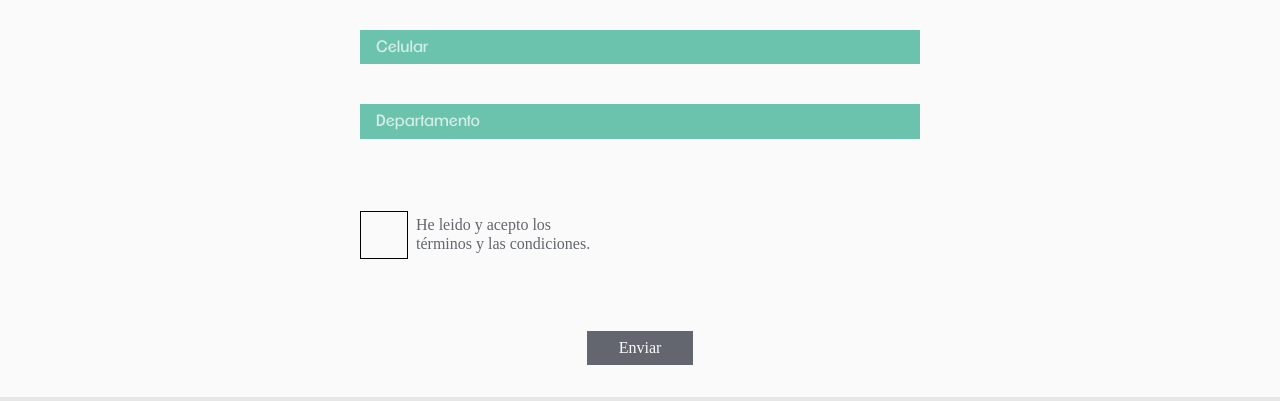
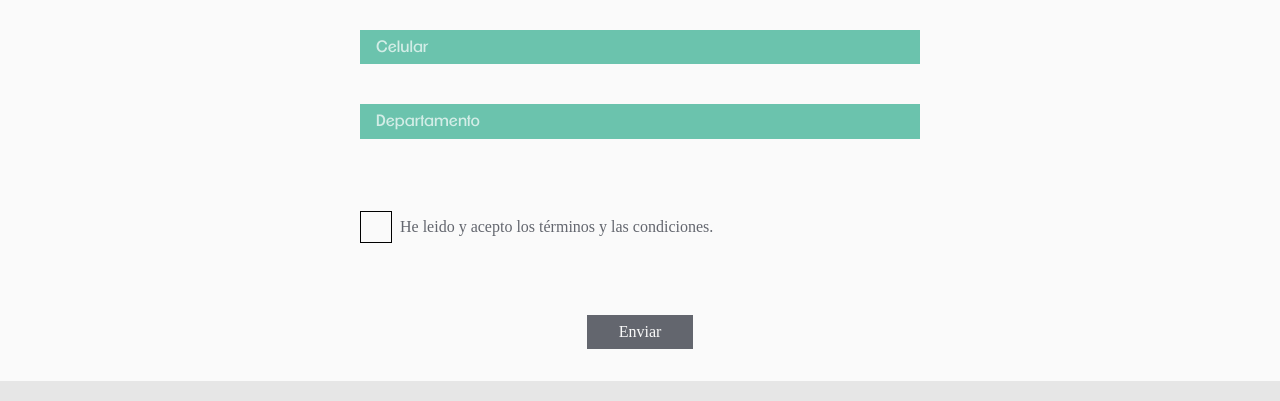
Before and after one commit to ignaciodls/ot, a plain HTML site: page index.html in a window 1280 px wide. Shown: the part 5189-5590 px from the top of the page. Drawn offline with Linux system fonts and the light colour scheme; a web font is replaced by a local one.

Commit message:
checkbox size

```diff
--- a/global.css
+++ b/global.css
@@ -543,8 +543,8 @@ header{
 }
 
 .checkbox{
-    height: 3em;
-    width: 3em;
+    height: 2em;
+    width: 2em;
     border: 1px solid black;
 }
 
--- a/querys.css
+++ b/querys.css
@@ -6,7 +6,7 @@
     }
 }
 
-/* Min Desktop */
+/* 864px */
 
 @media (min-width:864px){
 
@@ -68,6 +68,10 @@
 
     .sixth-block__form-field{
         padding: .5em 1em;
+    }
+
+    .checkbox__text{
+        max-width: 100%;
     }
 
     .footer{
```
